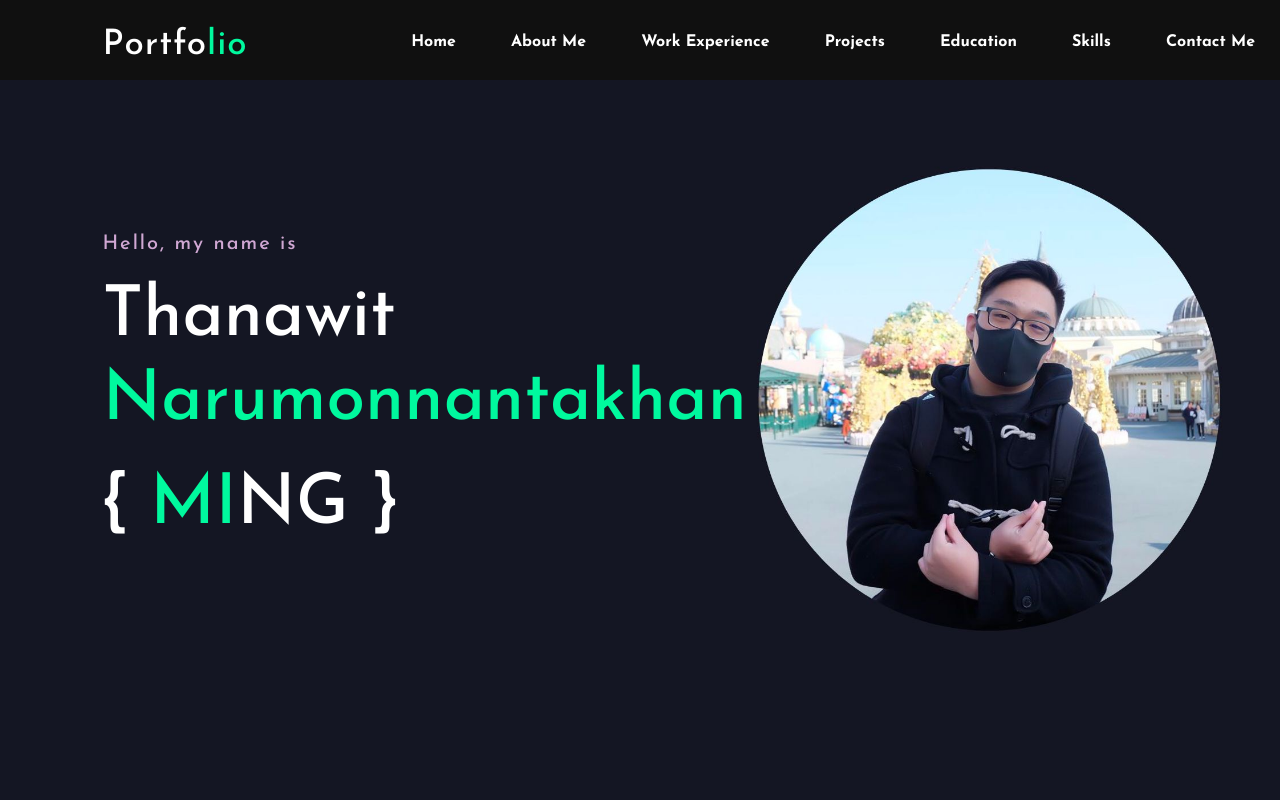
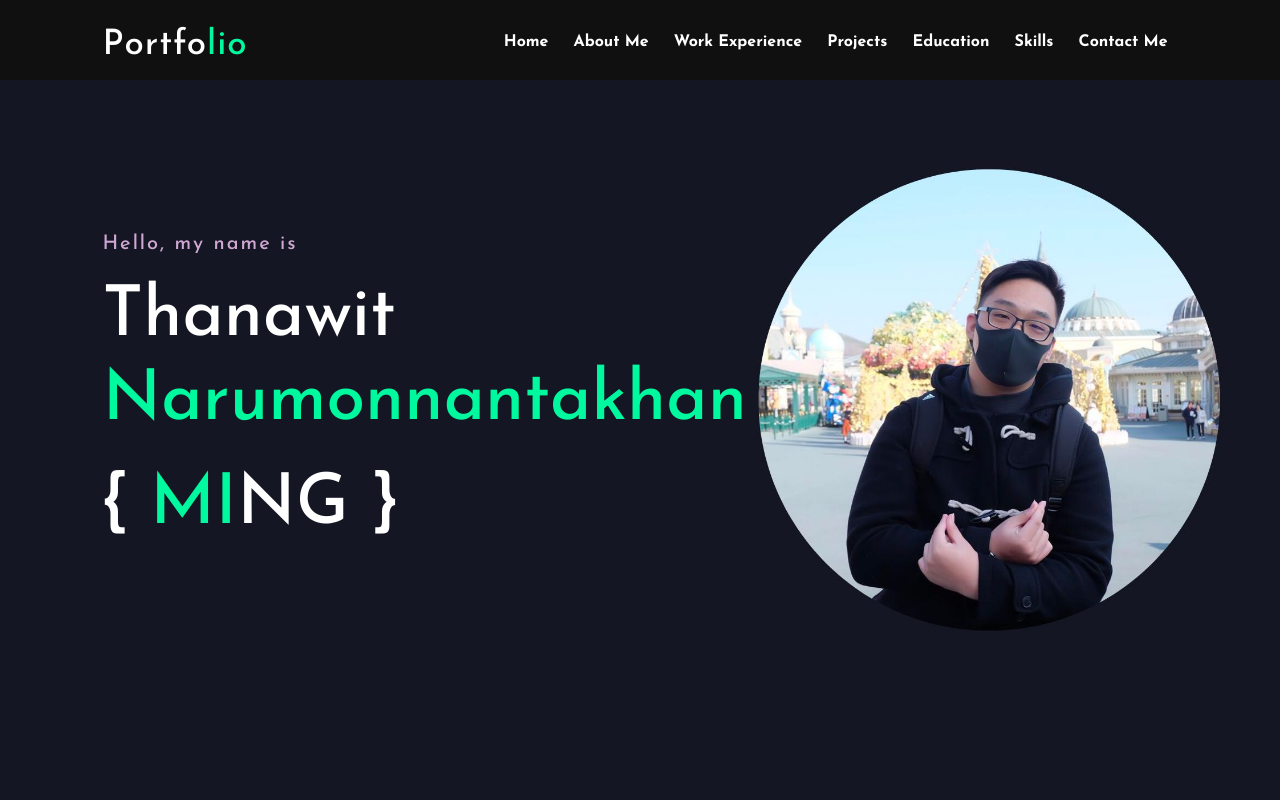
Before and after one commit to M1tNg/M1tNg.github.io, a plain HTML site: page Resume/index.html in a window 1280 px wide. Shown: the top 800 px of the page. Drawn offline with nearby package versions, Linux system fonts and the light colour scheme.

Commit message:
change padding navbar

```diff
--- a/Resume/style.css
+++ b/Resume/style.css
@@ -18,6 +18,7 @@ nav{
 	width: 100%;
 	padding-top: 20px;
 	padding-left: 8%;
+	padding-right: 8%;
 	position: fixed;
 	background-color: #101010;
 	z-index: 3;
@@ -34,7 +35,7 @@ span{
 nav ul li{
 	list-style-type: none;
 	display: inline-block;
-	padding: 10px  25px;
+	padding: 10px ;
 }
 nav ul li a{
 	color: white;
```
